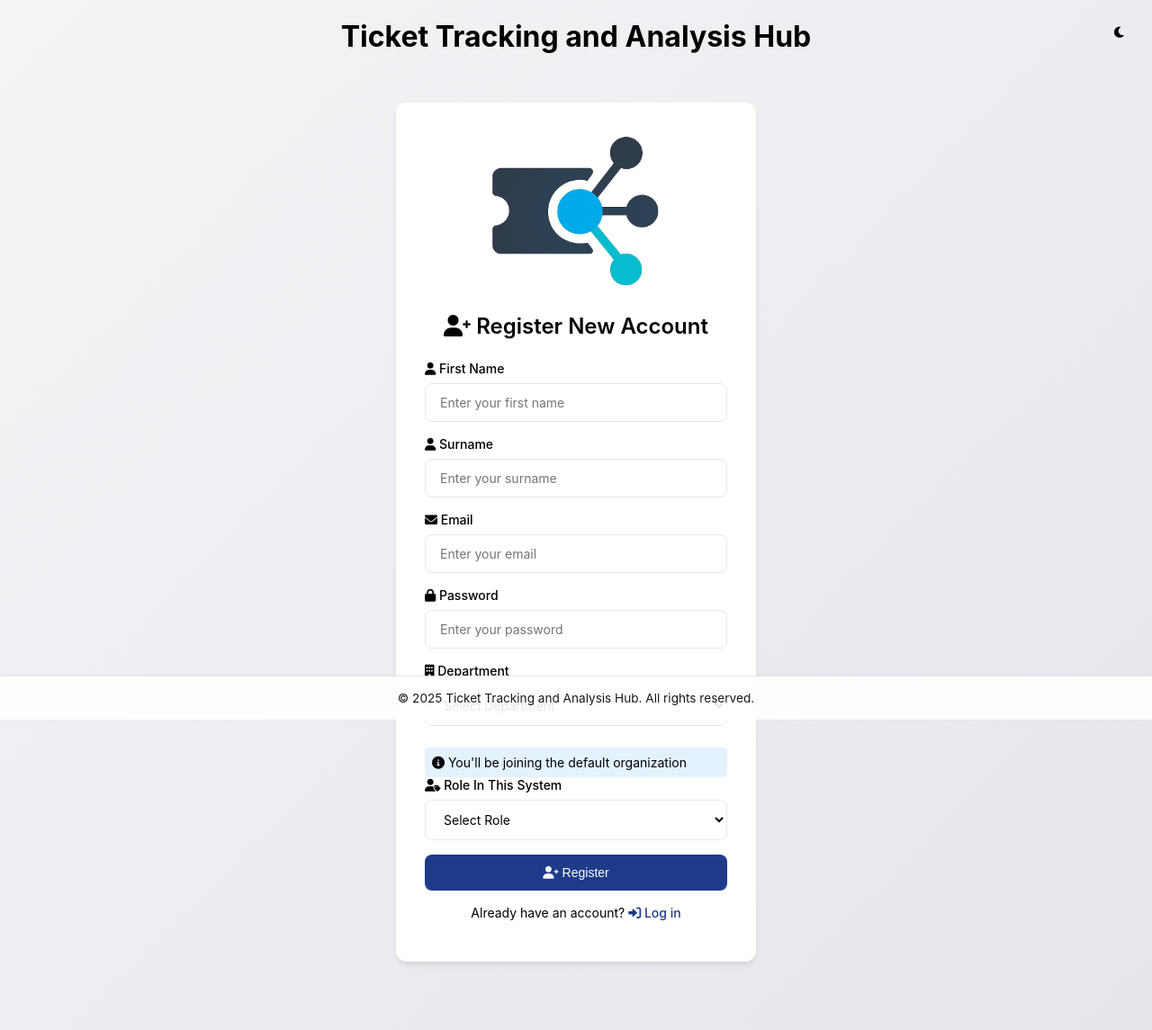
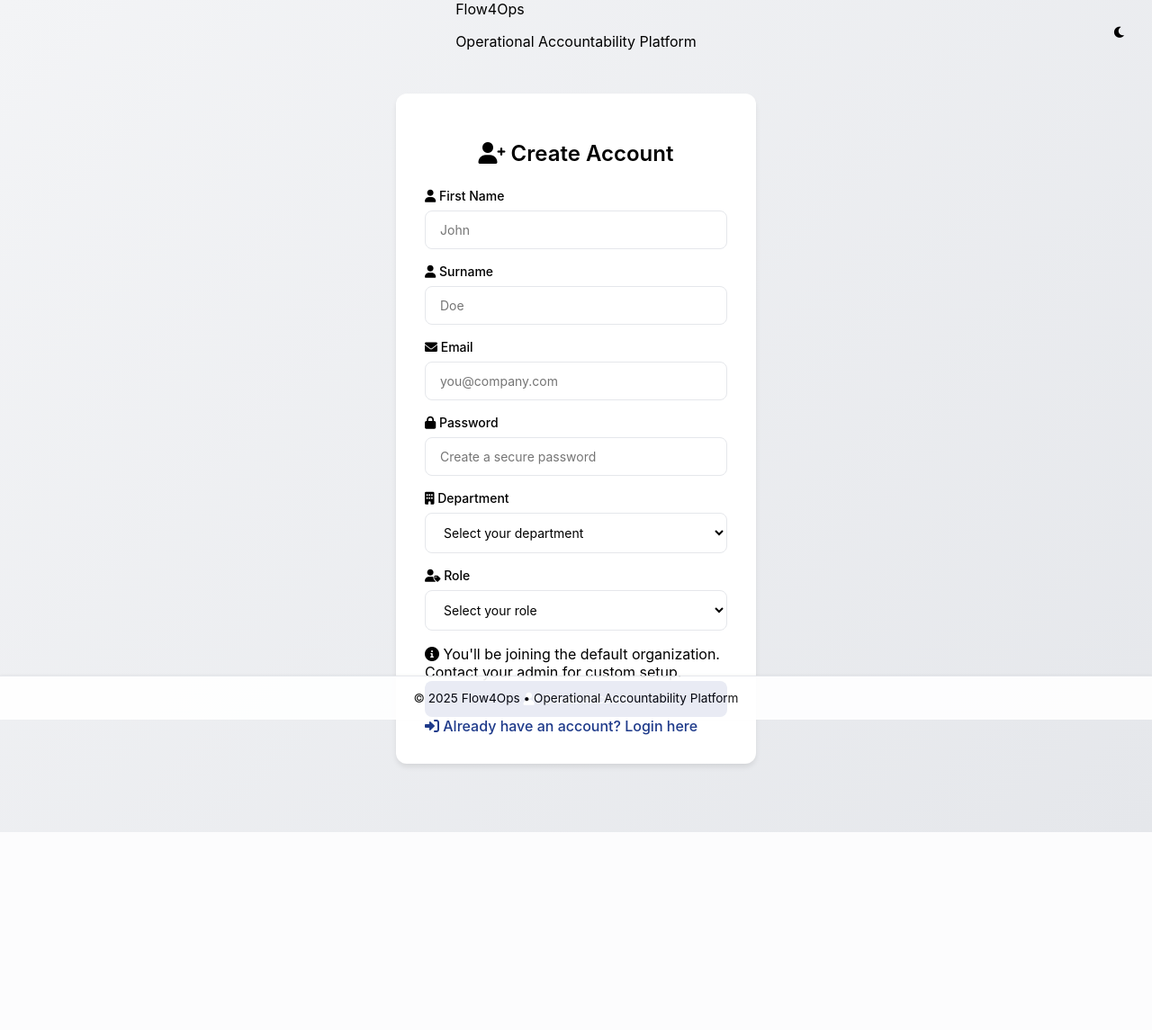
Before and after one commit to Sinenhlanhla-1604/ITMS, a Flask app: page /register in a window 1280 px wide. Shown: the whole page at 90% size. After the commit the page ends 925 px from the top, so only its background shows below. Run offline with Flask 3, Linux system fonts and the light colour scheme; parts of the project's set-up code (start-up, migrations or seed data) failed here and were passed over; some libraries are stand-ins or nearby versions.

Commit message:
Updated the visual appearance to look more professional

```diff
--- a/templates/register.html
+++ b/templates/register.html
@@ -1,136 +1,23 @@
 <!DOCTYPE html>
 <html lang="en">
-  <head>
-    <meta charset="UTF-8" />
-    <meta name="viewport" content="width=device-width, initial-scale=1" />
-    <title>TTAH - Register User / Assignee</title>
-    <link rel="stylesheet" href="{{ url_for('static', filename='styles/register.css') }}">
-    <link rel="stylesheet" href="https://cdnjs.cloudflare.com/ajax/libs/font-awesome/6.0.0/css/all.min.css">
-    <style>
-      .logo {
-      width: 200px;
-      height: auto;
-      /* vertical-align: middle; */
-      margin-left: 68px;
-    }
-      .system-header {
-        display: flex;
-        align-items: center;
-        justify-content: center;
-      }
-      .flash-messages {
-        position: fixed;
-        top: 20px;
-        right: 20px;
-        z-index: 9999;
-        max-width: 400px;
-        pointer-events: none;
-      }
+<head>
+  <meta charset="UTF-8" />
+  <meta name="viewport" content="width=device-width, initial-scale=1" />
+  <title>Flow4Ops - Register</title>
 
-      .flash-message {
-        padding: 16px 20px;
-        margin-bottom: 12px;
-        border-radius: 8px;
-        box-shadow: 0 8px 25px rgba(0, 0, 0, 0.25);
-        display: flex;
-        align-items: center;
-        justify-content: space-between;
-        animation: slideIn 0.4s ease-out;
-        opacity: 1;
-        transition: all 0.3s ease-out;
-        backdrop-filter: blur(10px);
-        border: 1px solid rgba(255, 255, 255, 0.2);
-        pointer-events: auto;
-        font-weight: 500;
-        font-size: 14px;
-        line-height: 1.4;
-      }
+  <!-- Font Awesome -->
+  <link rel="stylesheet" href="https://cdnjs.cloudflare.com/ajax/libs/font-awesome/6.0.0/css/all.min.css">
 
-      .flash-message.success {
-        background: linear-gradient(135deg, #d4edda 0%, #c3e6cb 100%);
-        color: #155724;
-        border-left: 4px solid #28a745;
-        border-color: rgba(40, 167, 69, 0.3);
-      }
+  <!-- Register CSS -->
+  <link rel="stylesheet" href="{{ url_for('static', filename='styles/register.css') }}">
+</head>
+<body>
+  <!-- Header -->
+  <div class="system-header">
+    <span>Flow4Ops</span>
+    <p class="tagline">Operational Accountability Platform</p>
+  </div>
 
-      .flash-message.error {
-        background: linear-gradient(135deg, #f8d7da 0%, #f5c6cb 100%);
-        color: #721c24;
-        border-left: 4px solid #dc3545;
-        border-color: rgba(220, 53, 69, 0.3);
-      }
-
-      .flash-message.info {
-        background: linear-gradient(135deg, #d1ecf1 0%, #bee5eb 100%);
-        color: #0c5460;
-        border-left: 4px solid #17a2b8;
-        border-color: rgba(23, 162, 184, 0.3);
-      }
-
-      .flash-message .close-btn {
-        background: none;
-        border: none;
-        font-size: 20px;
-        cursor: pointer;
-        color: inherit;
-        opacity: 0.7;
-        margin-left: 12px;
-        padding: 0;
-        width: 24px;
-        height: 24px;
-        display: flex;
-        align-items: center;
-        justify-content: center;
-        border-radius: 50%;
-        transition: all 0.2s ease;
-      }
-
-      .flash-message .close-btn:hover {
-        opacity: 1;
-        background-color: rgba(0, 0, 0, 0.1);
-        transform: scale(1.1);
-      }
-
-      @keyframes slideIn {
-        from {
-          transform: translateX(100%) scale(0.95);
-          opacity: 0;
-        }
-        to {
-          transform: translateX(0) scale(1);
-          opacity: 1;
-        }
-      }
-
-      .flash-message.fade-out {
-        opacity: 0;
-        transform: translateX(100%) scale(0.95);
-      }
-
-      /* Dark theme support */
-      [data-theme="dark"] .flash-message.success {
-        background: linear-gradient(135deg, #1e4d2b 0%, #2d5a3d 100%);
-        color: #d4edda;
-        border-color: rgba(40, 167, 69, 0.5);
-      }
-
-      [data-theme="dark"] .flash-message.error {
-        background: linear-gradient(135deg, #4d1e1e 0%, #5a2d2d 100%);
-        color: #f8d7da;
-        border-color: rgba(220, 53, 69, 0.5);
-      }
-
-      [data-theme="dark"] .flash-message.info {
-        background: linear-gradient(135deg, #1e4d5a 0%, #2d5a6b 100%);
-        color: #d1ecf1;
-        border-color: rgba(23, 162, 184, 0.5);
-      }
-    </style>
-  </head>
-<body>
-  <h1 class="system-header">
-    <span class="system-name">Ticket Tracking and Analysis Hub</span>
-  </h1>
   <!-- Flash Messages Container -->
   <div id="flash-messages" class="flash-messages">
     {% with messages = get_flashed_messages(with_categories=true) %}
@@ -144,54 +31,130 @@
       {% endif %}
     {% endwith %}
   </div>
+
+  <!-- Registration Form -->
   <form action="{{ url_for('register') }}" method="POST">
-    <img src="{{ url_for('static', filename='img/ttah_logo.png') }}" alt="BCM Logo" class="logo">
-    <h2><i class="fas fa-user-plus"></i> Register New Account</h2>
+    <h2>
+      <i class="fas fa-user-plus"></i>
+      Create Account
+    </h2>
 
-    <label for="name"><i class="fas fa-user"></i> First Name</label>
-    <input type="text" id="name" name="name" required placeholder="Enter your first name" />
+    <!-- Name Fields Row -->
+    <div class="form-row">
+      <div class="form-group">
+        <label for="name">
+          <i class="fas fa-user"></i>
+          First Name
+        </label>
+        <input
+          type="text"
+          id="name"
+          name="name"
+          required
+          placeholder="John"
+          autocomplete="given-name"
+        />
+      </div>
 
-    <label for="surname"><i class="fas fa-user"></i> Surname</label>
-    <input type="text" id="surname" name="surname" required placeholder="Enter your surname" />
+      <div class="form-group">
+        <label for="surname">
+          <i class="fas fa-user"></i>
+          Surname
+        </label>
+        <input
+          type="text"
+          id="surname"
+          name="surname"
+          required
+          placeholder="Doe"
+          autocomplete="family-name"
+        />
+      </div>
+    </div>
 
-    <label for="email"><i class="fas fa-envelope"></i> Email</label>
-    <input type="email" id="email" name="email" required placeholder="Enter your email" />
+    <label for="email">
+      <i class="fas fa-envelope"></i>
+      Email
+    </label>
+    <input
+      type="email"
+      id="email"
+      name="email"
+      required
+      placeholder="you@company.com"
+      autocomplete="email"
+    />
 
-    <label for="password"><i class="fas fa-lock"></i> Password</label>
-    <input type="password" id="password" name="password" required placeholder="Enter your password" />
+    <label for="password">
+      <i class="fas fa-lock"></i>
+      Password
+    </label>
+    <input
+      type="password"
+      id="password"
+      name="password"
+      required
+      placeholder="Create a secure password"
+      autocomplete="new-password"
+      minlength="6"
+    />
 
-    <label for="region"><i class="fas fa-building"></i> Department</label>
+    <label for="region">
+      <i class="fas fa-building"></i>
+      Department
+    </label>
     <select id="region" name="region" required>
-      <option value="" disabled selected>Select Department</option>
+      <option value="" disabled selected>Select your department</option>
       <option value="IT Support">IT Support</option>
       <option value="Customer Service">Customer Service</option>
+      <option value="Operations">Operations</option>
+      <option value="Logistics">Logistics</option>
+      <option value="Facilities">Facilities</option>
       <option value="General">General</option>
     </select>
 
-    <div class="info-message" style="margin-top: 0.5rem; padding: 0.5rem; background: var(--info-bg, #e3f2fd); border-radius: 0.25rem; font-size: 0.875rem;">
-      <i class="fas fa-info-circle"></i> You'll be joining the default organization
+    <label for="role">
+      <i class="fas fa-user-tag"></i>
+      Role
+    </label>
+    <select id="role" name="role" required>
+      <option value="" disabled selected>Select your role</option>
+      <option value="user">User - Submit commitments</option>
+      <option value="assignee">Assignee - Manage commitments</option>
+    </select>
+
+    <div class="info-box">
+      <i class="fas fa-info-circle"></i>
+      <span>You'll be joining the default organization. Contact your admin for custom setup.</span>
     </div>
 
-    <label for="role"><i class="fas fa-user-tag"></i> Role In This System</label>
-    <select id="role" name="role" required>
-      <option value="" disabled selected>Select Role</option>
-      <option value="user">User</option>
-      <option value="assignee">Assignee</option>
-    </select>
+    <button type="submit">
+      <i class="fas fa-user-plus"></i>
+      Create Account
+    </button>
 
-    <button type="submit"><i class="fas fa-user-plus"></i> Register</button>
-
-    <div class="form-footer">
-      <p>Already have an account? <a href="{{ url_for('login') }}" id="login_link"><i class="fas fa-sign-in-alt"></i> Log in</a></p>
-    </div>
+    <a href="{{ url_for('login') }}" id="login_link">
+      <i class="fas fa-sign-in-alt"></i>
+      Already have an account? Login here
+    </a>
   </form>
 
+  <!-- Theme Toggle Button -->
   <button class="theme-toggle" onclick="toggleTheme()" aria-label="Toggle dark mode">
     <i class="fas fa-moon"></i>
   </button>
 
+  <!-- Footer -->
+  <footer class="site-footer">
+    <div class="footer-content">
+      <p>&copy; 2025 Flow4Ops &bull; Operational Accountability Platform</p>
+    </div>
+  </footer>
+
   <script>
-    // Flash message auto-dismiss functionality
+    // ============================================
+    // Flash Message Functions
+    // ============================================
     function dismissFlash(element) {
       element.classList.add('fade-out');
       setTimeout(() => {
@@ -203,13 +166,12 @@
       const flashMessages = document.querySelectorAll('.flash-message');
       flashMessages.forEach(message => {
         const category = message.dataset.category;
-        let timeout = 5000; // Default 5 seconds
+        let timeout = 5000;
 
-        // Different timeouts for different message types
         if (category === 'error') {
-          timeout = 8000; // Errors stay longer
+          timeout = 8000;
         } else if (category === 'success') {
-          timeout = 4000; // Success messages disappear faster
+          timeout = 4000;
         }
 
         setTimeout(() => {
@@ -220,6 +182,9 @@
       });
     }
 
+    // ============================================
+    // Theme Toggle Function
+    // ============================================
     function toggleTheme() {
       const body = document.body;
       const icon = document.querySelector('.theme-toggle i');
@@ -237,8 +202,31 @@
       }
     }
 
-    // Check for saved theme preference and initialize flash messages
+    // ============================================
+    // Password Strength Indicator (Optional Enhancement)
+    // ============================================
+    document.getElementById('password').addEventListener('input', function(e) {
+      const password = e.target.value;
+      const strength = getPasswordStrength(password);
+
+      // You can add visual feedback here
+      console.log('Password strength:', strength);
+    });
+
+    function getPasswordStrength(password) {
+      if (password.length < 6) return 'weak';
+      if (password.length < 10) return 'medium';
+      if (password.length >= 12 && /[A-Z]/.test(password) && /[0-9]/.test(password)) {
+        return 'strong';
+      }
+      return 'medium';
+    }
+
+    // ============================================
+    // Initialize on Page Load
+    // ============================================
     document.addEventListener('DOMContentLoaded', () => {
+      // Check for saved theme preference
       const savedTheme = localStorage.getItem('theme');
       const icon = document.querySelector('.theme-toggle i');
 
@@ -252,12 +240,5 @@
       autoDismissFlash();
     });
   </script>
-
-  <!-- Footer -->
-  <footer class="site-footer">
-    <div class="footer-content">
-      <p>&copy; 2025 Ticket Tracking and Analysis Hub. All rights reserved.</p>
-    </div>
-  </footer>
 </body>
 </html>
```
